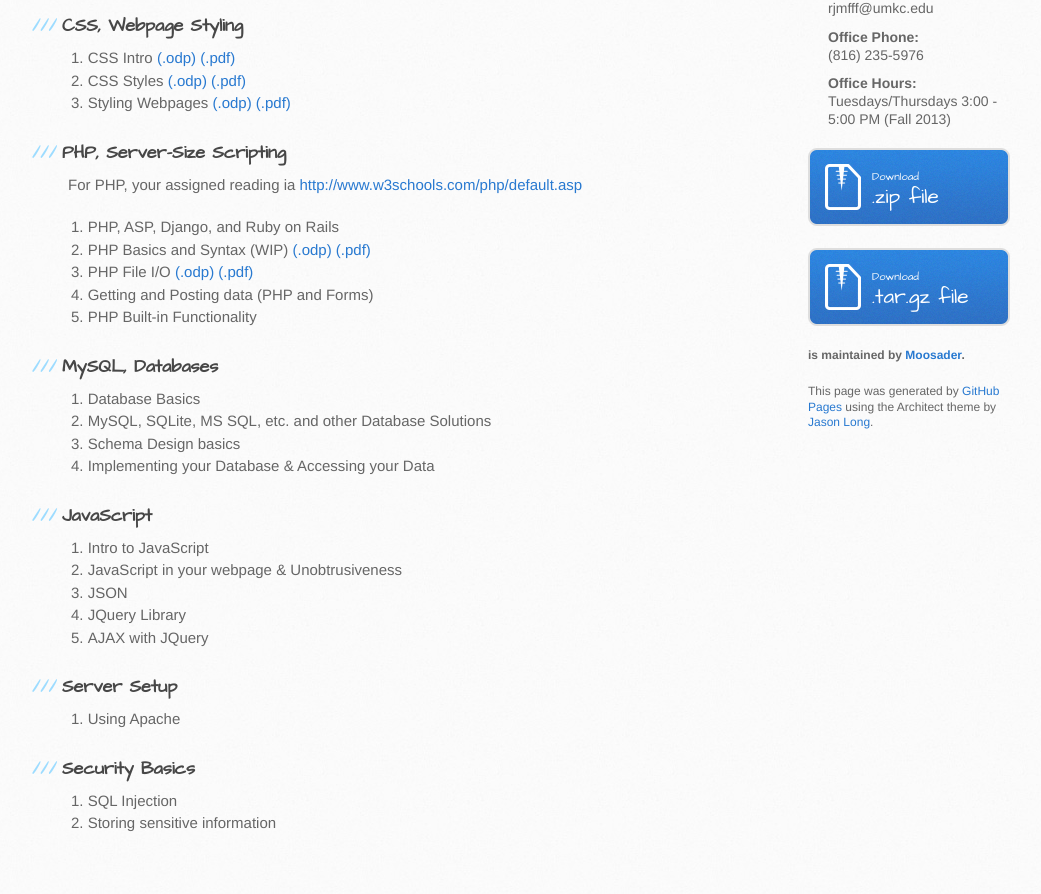
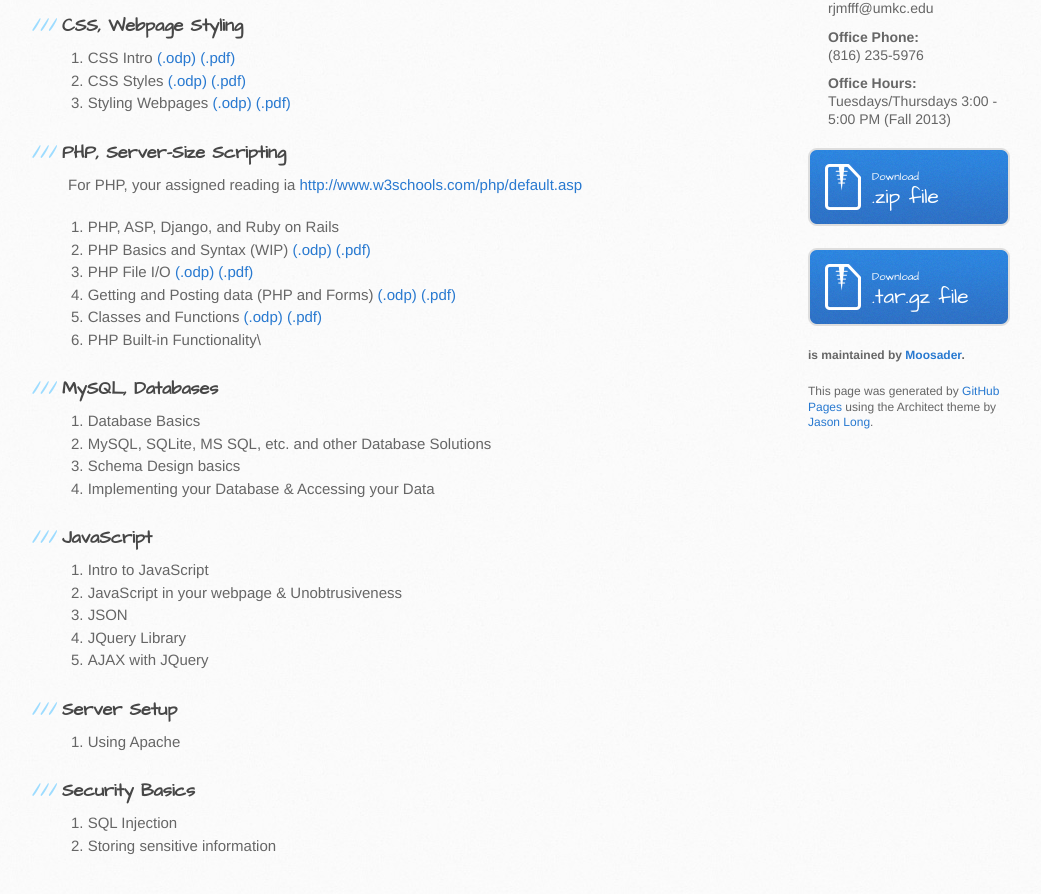
Before and after one commit to spellbindguy/Web-Development, a Jekyll site: the page lecture-notes.html, which Jekyll copies as it is, in a window 1280 px wide and 900 px high, scrolled down 752 px. Shown: the top 894 px of the window, without its empty margins (102-1143 px from the left). Built offline with Jekyll 4.4.1, drawn with Linux system fonts in a browser that asks for light colours.

Commit message:
PHP Lectures added to webpage

```diff
--- a/lecture-notes.html
+++ b/lecture-notes.html
@@ -192,8 +192,25 @@
 				<a href="https://github.com/Moosader/Web-Development/blob/master/Lectures/05%20PHP/PHP%20and%20File%20IO.pdf?raw=true">
 					(.pdf)</a>
 			</li>
-			<li>Getting and Posting data (PHP and Forms)</li>
-			<li>PHP Built-in Functionality</li>
+			<li>Getting and Posting data (PHP and Forms)
+				<a href="https://github.com/Moosader/Web-Development/blob/master/Lectures/05%20PHP/PHP%20and%20Forms.odp?raw=true">
+					(.odp)</a>
+				<a href="https://github.com/Moosader/Web-Development/blob/master/Lectures/05%20PHP/PHP%20and%20Forms.pdf?raw=true">
+					(.pdf)</a>
+			</li>
+			<li>Classes and Functions
+				<a href="https://github.com/Moosader/Web-Development/blob/master/Lectures/05%20PHP/PHP%20Classes%20and%20Functions%20WIP.odp?raw=true">
+					(.odp)</a>
+				<a href="https://github.com/Moosader/Web-Development/blob/master/Lectures/05%20PHP/PHP%20Classes%20and%20Functions%20WIP.pdf?raw=true">
+					(.pdf)</a>
+			</li>
+			<li>PHP Built-in Functionality\
+				<!--
+				<a href="">
+					(.odp)</a>
+				<a href="">
+					(.pdf)</a> -->
+			</li>
 		</ol>
 
 		<h3>MySQL, Databases</h3>
```
